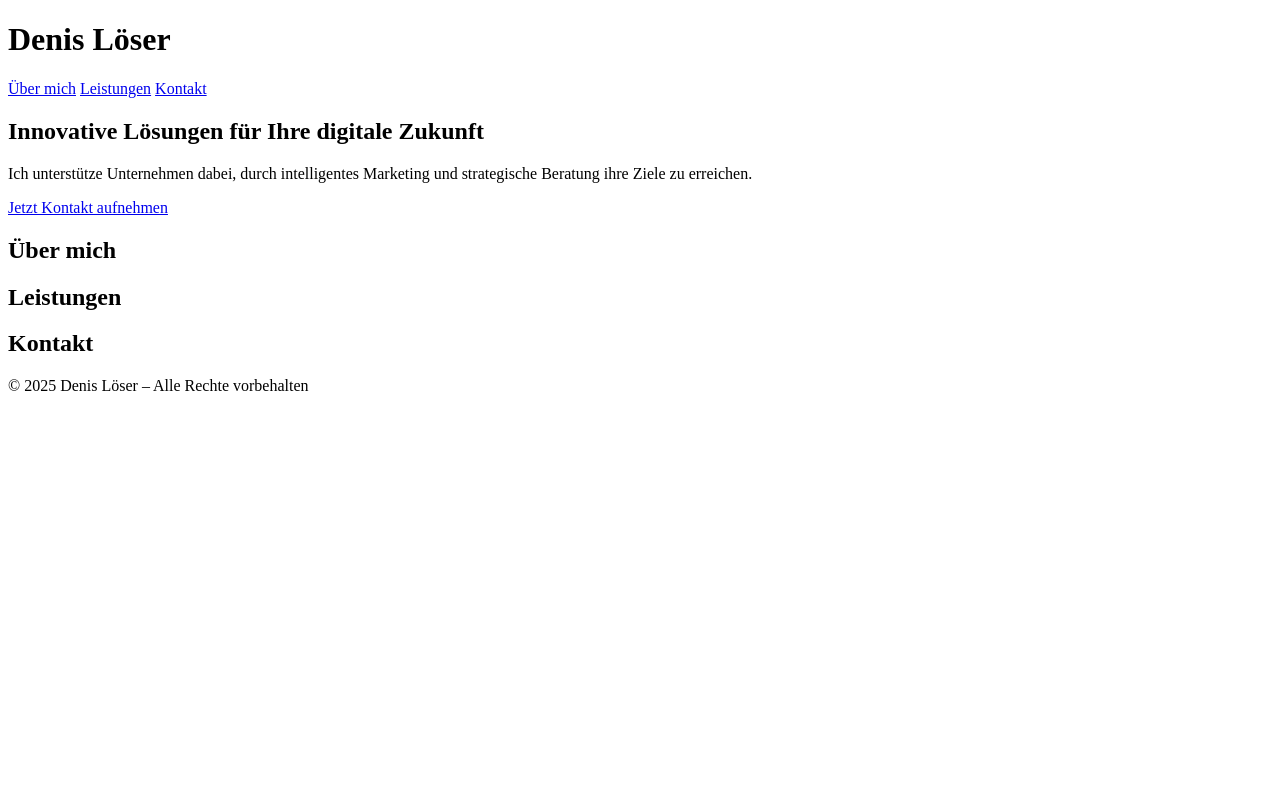
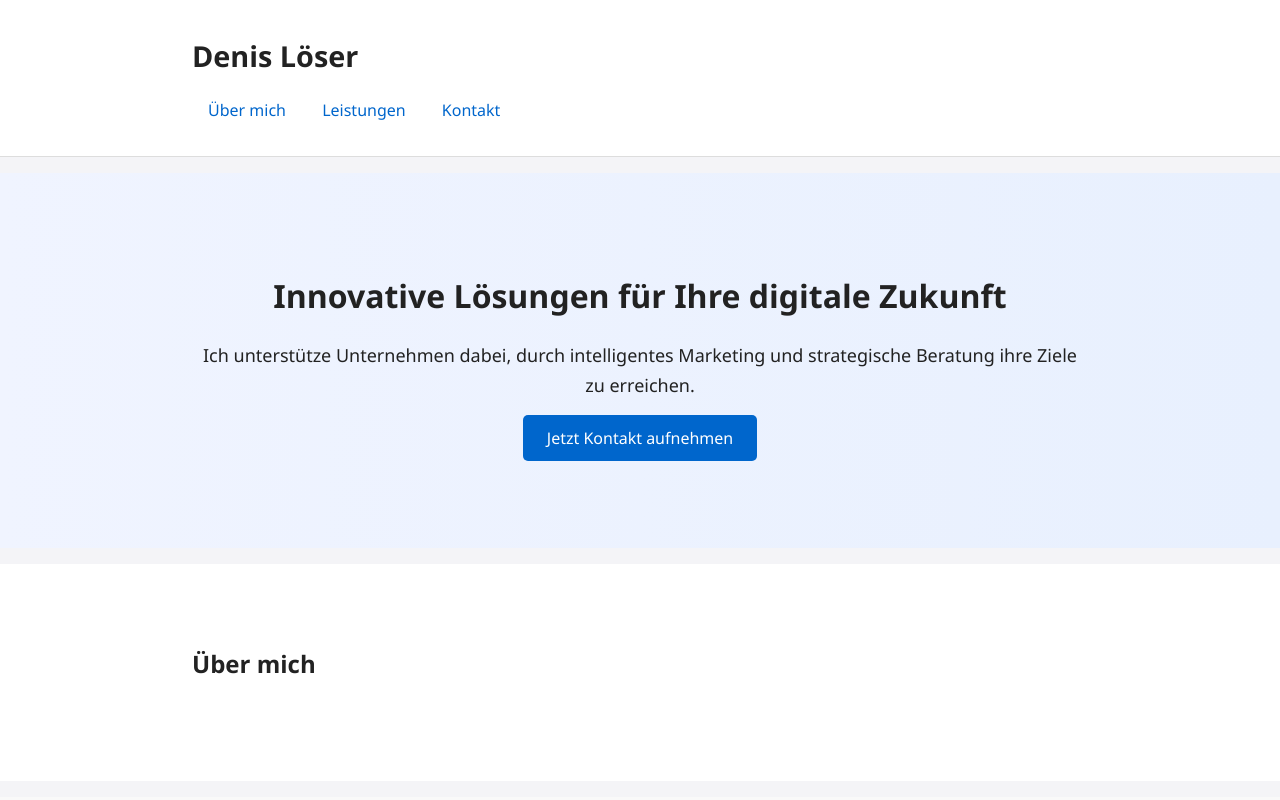
Before and after one commit to Denisloeser/Denisloeser, a plain HTML site: page index.html in a window 1280 px wide. Shown: the top 800 px of the page. Drawn offline with Linux system fonts and the light colour scheme.

Commit message:
Update style.css

```diff
--- a/style.css
+++ b/style.css
@@ -1 +1,111 @@
-style
+/* Reset & base styles */
+* {
+  box-sizing: border-box;
+  margin: 0;
+  padding: 0;
+}
+
+html {
+  scroll-behavior: smooth;
+}
+
+body {
+  font-family: 'Segoe UI', Roboto, sans-serif;
+  background-color: #f4f4f7;
+  color: #222;
+  line-height: 1.7;
+}
+
+/* Layout */
+.container {
+  max-width: 960px;
+  margin: auto;
+  padding: 2rem;
+}
+
+/* Header */
+header {
+  background-color: #ffffff;
+  border-bottom: 1px solid #ddd;
+  position: sticky;
+  top: 0;
+  z-index: 1000;
+}
+
+header h1 {
+  font-size: 1.8rem;
+  margin-bottom: 0.5rem;
+}
+
+nav {
+  margin-top: 1rem;
+}
+
+nav a {
+  margin: 0 1rem;
+  text-decoration: none;
+  color: #0066cc;
+  font-weight: 500;
+  transition: color 0.2s ease;
+}
+
+nav a:hover {
+  color: #004b99;
+}
+
+/* Hero Section */
+.hero {
+  background: linear-gradient(to right, #f0f4ff, #e8f0fe);
+  text-align: center;
+  padding: 4rem 2rem;
+}
+
+.hero h2 {
+  font-size: 2rem;
+  margin-bottom: 1rem;
+}
+
+.hero p {
+  font-size: 1.125rem;
+  margin-bottom: 1.5rem;
+}
+
+.button {
+  background-color: #0066cc;
+  color: white;
+  padding: 0.75rem 1.5rem;
+  text-decoration: none;
+  border-radius: 5px;
+  transition: background-color 0.2s ease;
+}
+
+.button:hover {
+  background-color: #004b99;
+}
+
+/* Sections */
+section {
+  background-color: #ffffff;
+  margin-top: 1rem;
+  padding: 3rem 0;
+}
+
+section:nth-child(even) {
+  background-color: #f9f9f9;
+}
+
+h2 {
+  font-size: 1.5rem;
+  margin-bottom: 1rem;
+}
+
+/* Footer */
+footer {
+  text-align: center;
+  background-color: #ffffff;
+  color: #666;
+  font-size: 0.875rem;
+  border-top: 1px solid #ccc;
+  padding: 2rem 1rem;
+  margin-top: 2rem;
+}
```
